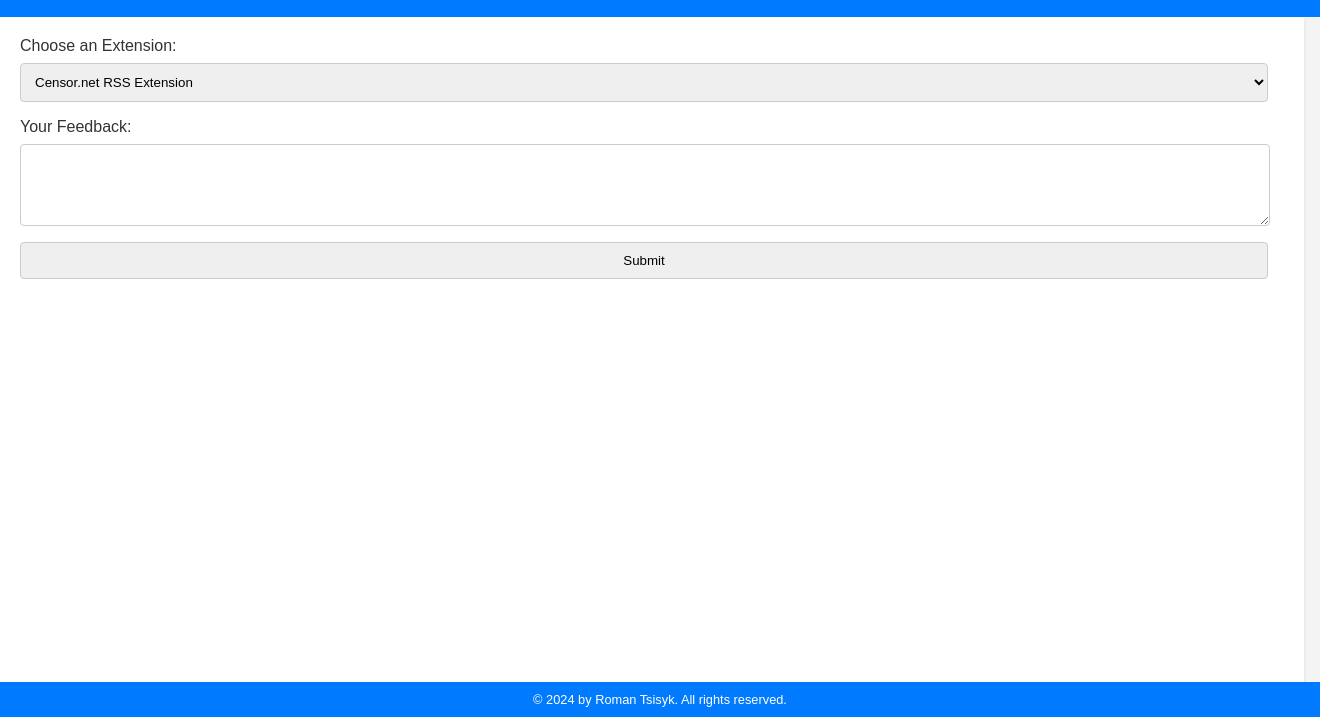
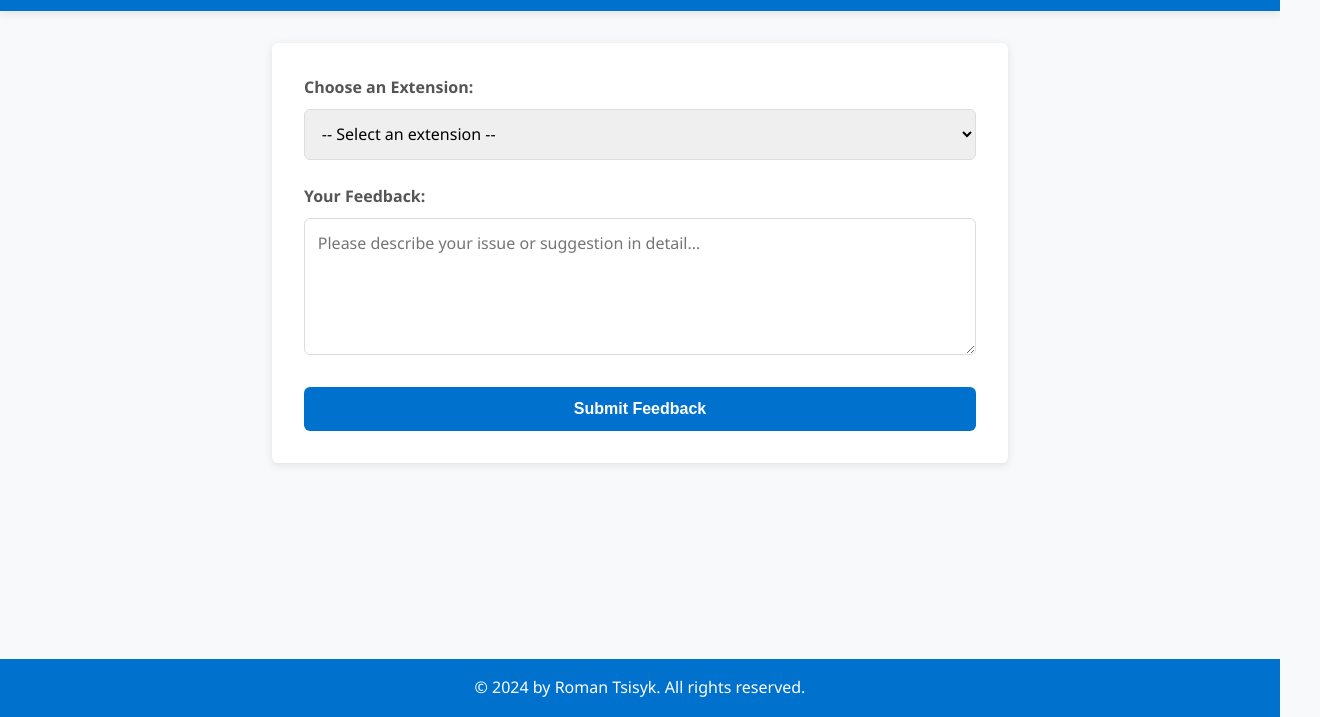
Before and after one commit to RomanTsisyk/romantsisyk.github.io, a plain HTML site: page chrome_extention/chrome_extetion_support-page.html in a window 1280 px wide. Shown: the part 83-800 px from the top of the page, 1320 px wide, since content can reach past the window. Drawn offline with Linux system fonts and the light colour scheme.

Commit message:
Update chrome_extetion_support-page.html

```diff
--- a/chrome_extention/chrome_extetion_support-page.html
+++ b/chrome_extention/chrome_extetion_support-page.html
@@ -5,49 +5,130 @@
     <meta name="viewport" content="width=device-width, initial-scale=1.0">
     <title>Chrome Extension Support</title>
     <style>
-    html, body {
-        width: 90 %;
-        height: 100%;
+        :root {
+            --primary-color: #0072CE;
+            --primary-dark: #005ba1;
+            --light-bg: #f8f9fa;
+            --dark-text: #333;
+            --light-text: #fff;
+            --border-radius: 6px;
+            --box-shadow: 0 2px 10px rgba(0,0,0,0.1);
+        }
+
+        * {
+            box-sizing: border-box;
             margin: 0;
             padding: 0;
         }
+
+        html, body {
+            width: 100%;
+            height: 100%;
+            font-family: 'Segoe UI', Arial, sans-serif;
+            background-color: var(--light-bg);
+            color: var(--dark-text);
+            line-height: 1.6;
+        }
+
         body {
-        font-family: Arial, sans-serif;
-        background-color: #f4f4f4;
-        color: #333;
             display: flex;
             flex-direction: column;
+            min-height: 100vh;
         }
-    header, footer {
-        background-color: #007BFF;
+
+        header {
+            background-color: var(--primary-color);
+            color: var(--light-text);
+            padding: 1.5rem;
+            text-align: center;
+            box-shadow: var(--box-shadow);
+        }
+
+        header h1 {
+            font-size: 1.8rem;
+            font-weight: 600;
+        }
+
+        main {
+            flex: 1;
+            padding: 2rem;
+            max-width: 800px;
+            width: 100%;
+            margin: 0 auto;
+        }
+
+        .support-form {
+            background-color: white;
+            border-radius: var(--border-radius);
+            padding: 2rem;
+            box-shadow: var(--box-shadow);
+        }
+
+        .form-group {
+            margin-bottom: 1.5rem;
+        }
+
+        label {
+            display: block;
+            margin-bottom: 0.5rem;
+            font-weight: 600;
+            color: #555;
+        }
+
+        select, textarea {
+            width: 100%;
+            padding: 0.8rem;
+            border: 1px solid #ddd;
+            border-radius: var(--border-radius);
+            font-family: inherit;
+            font-size: 1rem;
+            transition: border-color 0.3s;
+        }
+
+        select:focus, textarea:focus {
+            outline: none;
+            border-color: var(--primary-color);
+            box-shadow: 0 0 0 3px rgba(0,114,206,0.2);
+        }
+
+        textarea {
+            resize: vertical;
+            min-height: 120px;
+        }
+
+        .btn {
+            background-color: var(--primary-color);
             color: white;
-        padding: 10px 20px;
-        text-align: center;
+            border: none;
+            padding: 0.8rem 1.5rem;
+            font-size: 1rem;
+            font-weight: 600;
+            border-radius: var(--border-radius);
+            cursor: pointer;
+            transition: background-color 0.3s;
             width: 100%;
         }
-    form {
-        width: calc(100% - 16px);
-        padding: 20px;
-        background-color: white;
-        box-shadow: 0 2px 4px rgba(0,0,0,0.1);
-        margin: 0 auto;
-        flex: 1 0 auto;
+
+        .btn:hover {
+            background-color: var(--primary-dark);
         }
-    select, textarea, input[type="submit"] {
-        width: calc(100% - 16px);
-        padding: 10px;
-        margin-top: 8px;
-        margin-bottom: 16px;
-        display: block;
-        border: 1px solid #ccc;
-        border-radius: 4px;
+
+        footer {
+            background-color: var(--primary-color);
+            color: var(--light-text);
+            text-align: center;
+            padding: 1rem;
+            margin-top: auto;
         }
-    textarea {
-		width: calc(100% - 36px);
+
+        @media (max-width: 768px) {
+            main {
+                padding: 1rem;
             }
-    footer {
-        flex-shrink: 0;
-        font-size: 0.8em;
+
+            .support-form {
+                padding: 1.5rem;
+            }
         }
     </style>
 </head>
@@ -55,28 +136,52 @@
     <header>
         <h1>Chrome Extension Support</h1>
     </header>
-<form action="mailto:example@example.com" method="GET" onsubmit="return submitForm();">
+
+    <main>
+        <div class="support-form">
+            <form id="feedbackForm">
+                <div class="form-group">
                     <label for="extension">Choose an Extension:</label>
-    <select id="extension" name="extension">
+                    <select id="extension" name="extension" required aria-label="Select an extension">
+                        <option value="" disabled selected>-- Select an extension --</option>
                         <option value="Censor.net RSS Extension">Censor.net RSS Extension</option>
                         <option value="Deities List Viewer">Deities List Viewer</option>
                         <option value="Keep Active Extension Demo">Keep Active Extension Demo</option>
                         <option value="Wrocławski Kiosk Wiadomości">Wrocławski Kiosk Wiadomości</option>
+			<option value="Hide Suggested & Sponsored Posts for LinkedIn">Hide Suggested & Sponsored Posts for LinkedIn</option>
+			<option value="LinkedIn Feed Cleaner">LinkedIn Feed Cleaner</option>
                     </select>
+                </div>
+
+                <div class="form-group">
                     <label for="feedback">Your Feedback:</label>
-    <textarea id="feedback" name="feedback" rows="4"></textarea>
-    <input type="submit" value="Submit">
+                    <textarea id="feedback" name="feedback" rows="5" placeholder="Please describe your issue or suggestion in detail..." required aria-label="Enter your feedback"></textarea>
+                </div>
+
+                <button type="submit" class="btn" id="submitBtn">Submit Feedback</button>
             </form>
+        </div>
+    </main>
+
     <footer>
-    © 2024 by Roman Tsisyk. All rights reserved.
+        <p>&copy; 2024 by Roman Tsisyk. All rights reserved.</p>
     </footer>
+
     <script>
-    function submitForm() {
-        var extension = document.getElementById('extension').value;
-        var feedback = document.getElementById('feedback').value;
-        document.location = 'mailto:romantsisyk1@gmail.com?subject=Feedback on ' + extension + '&body=' + encodeURIComponent(feedback);
-        return false; // Prevent actual form submission
+        document.getElementById('feedbackForm').addEventListener('submit', function(event) {
+            event.preventDefault();
+
+            const extension = document.getElementById('extension').value;
+            const feedback = document.getElementById('feedback').value;
+
+            if (!extension || !feedback) {
+                alert('Please fill out all fields before submitting.');
+                return;
             }
+
+            const mailtoLink = `mailto:romantsisyk1@gmail.com?subject=Feedback on ${encodeURIComponent(extension)}&body=${encodeURIComponent(feedback)}`;
+            window.location.href = mailtoLink;
+        });
     </script>
 </body>
 </html>
```
Lines whose indentation alone changed are shown as unchanged.
